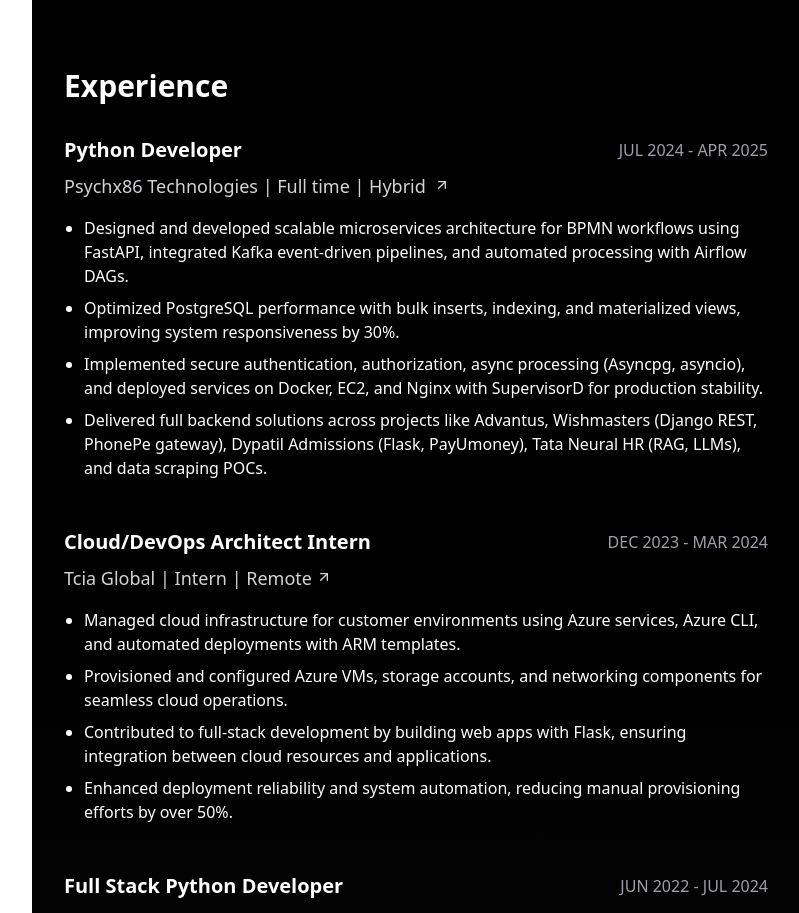
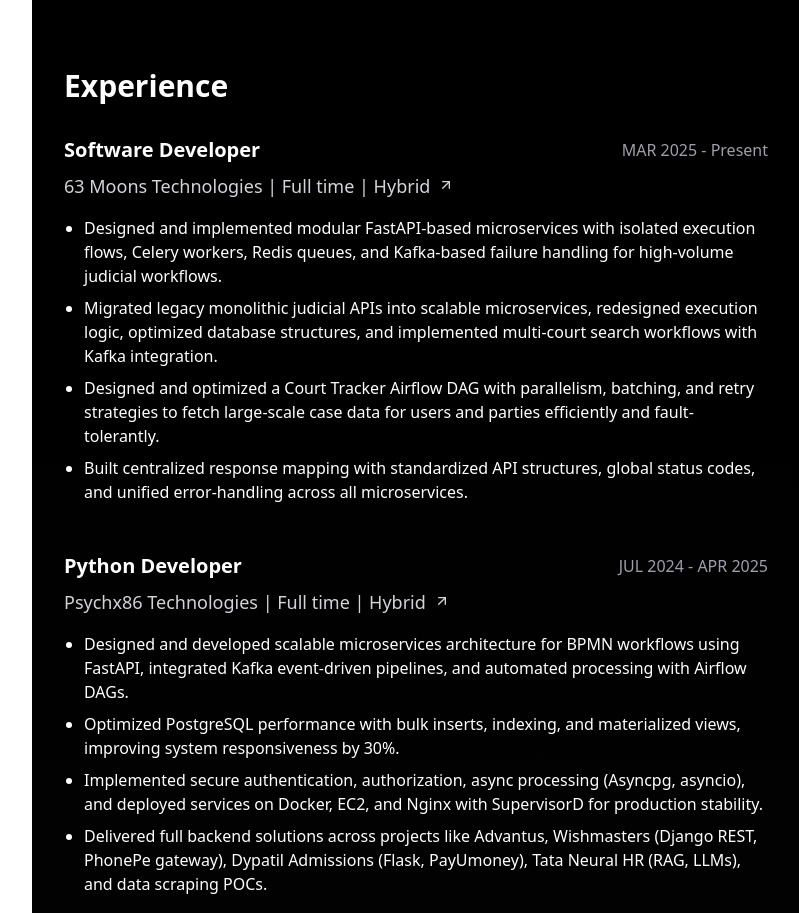
Before and after one commit to omdusane/portfolio, a React (Vite) app: page / in a window 1280 px wide. Shown: the part 820-1733 px from the top of the page, without its empty margins (480-1279 px from the left). Built offline with nearby package versions, Linux system fonts and the light colour scheme; what tailwindcss-animated would draw is missing.

Commit message:
Updated Resume

```diff
--- a/src/App.jsx
+++ b/src/App.jsx
@@ -108,7 +108,29 @@
           {/* Section 2: Experience */}
           <section id='experience' className={`${isMobile ? 'min-h-[70vh]' : 'min-h-screen'} text-white p-8`}>
             <h2 className="text-3xl font-bold mb-8">Experience</h2>
-
+            <div className="mb-12">
+              <div className={`${isMobile ? 'flex flex-col space-y-2' : 'flex justify-between items-center'} mb-2`}>
+                <h3 className="text-xl font-semibold">Software Developer</h3>
+                <span className="text-zinc-400">MAR 2025 - Present</span>
+              </div>
+              <a href="https://www.63moons.com/" target='_blank' className="flex items-center">
+                <p className="text-lg text-zinc-300 mb-4">
+                  63 Moons Technologies | Full time | Hybrid
+                  <span className="inline-flex ml-1">
+                    <svg xmlns="http://www.w3.org/2000/svg" width="16" height="16" viewBox="0 0 24 24" fill="none" stroke="currentColor" strokeWidth="2" strokeLinecap="round" strokeLinejoin="round" className="ml-1">
+                      <path d="M7 17L17 7"></path>
+                      <path d="M7 7h10v10"></path>
+                    </svg>
+                  </span>
+                </p>
+              </a>
+              <ul className="list-disc pl-5 space-y-2">
+                <li>Designed and implemented modular FastAPI-based microservices with isolated execution flows, Celery workers, Redis queues, and Kafka-based failure handling for high-volume judicial workflows.</li>
+                <li>Migrated legacy monolithic judicial APIs into scalable microservices, redesigned execution logic, optimized database structures, and implemented multi-court search workflows with Kafka integration.</li>
+                <li>Designed and optimized a Court Tracker Airflow DAG with parallelism, batching, and retry strategies to fetch large-scale case data for users and parties efficiently and fault-tolerantly.</li>
+                <li>Built centralized response mapping with standardized API structures, global status codes, and unified error-handling across all microservices.</li>
+              </ul>
+            </div>
             <div className="mb-12">
               <div className={`${isMobile ? 'flex flex-col space-y-2' : 'flex justify-between items-center'} mb-2`}>
                 <h3 className="text-xl font-semibold">Python Developer</h3>
```
Also changed, not shown: 2 other files (tests, documents, lock files or other folders).
